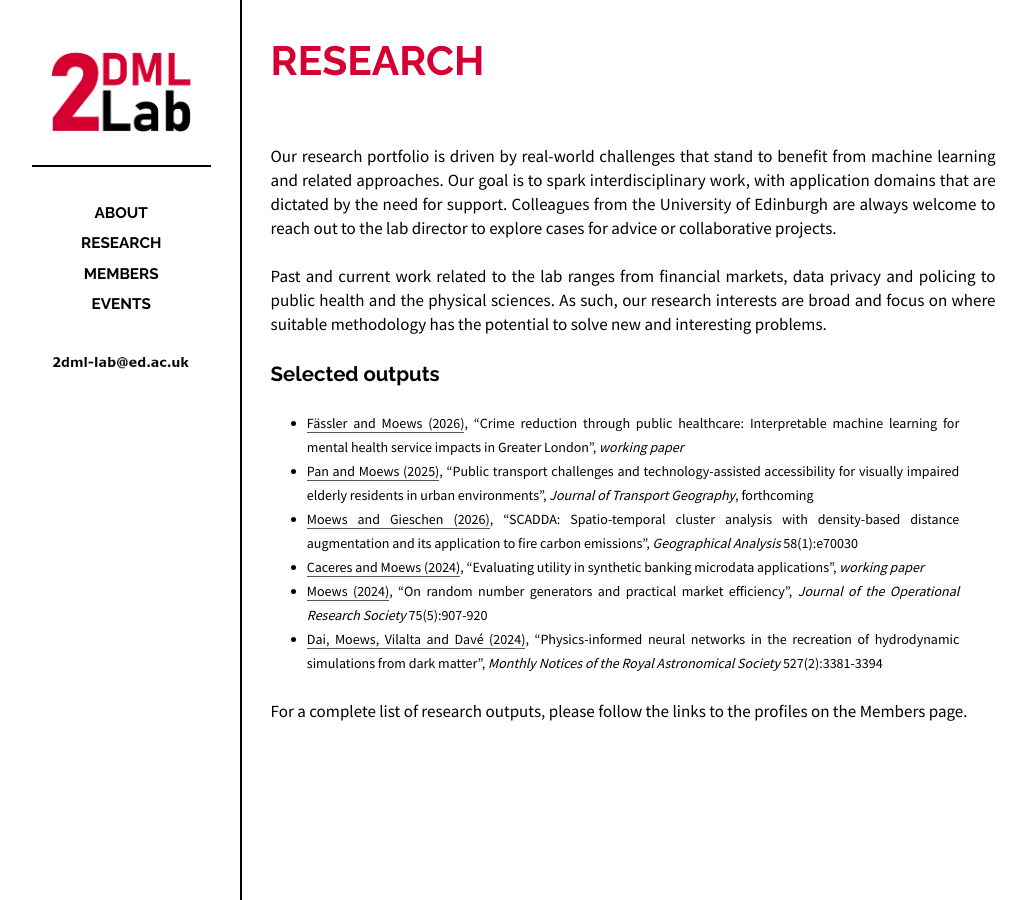
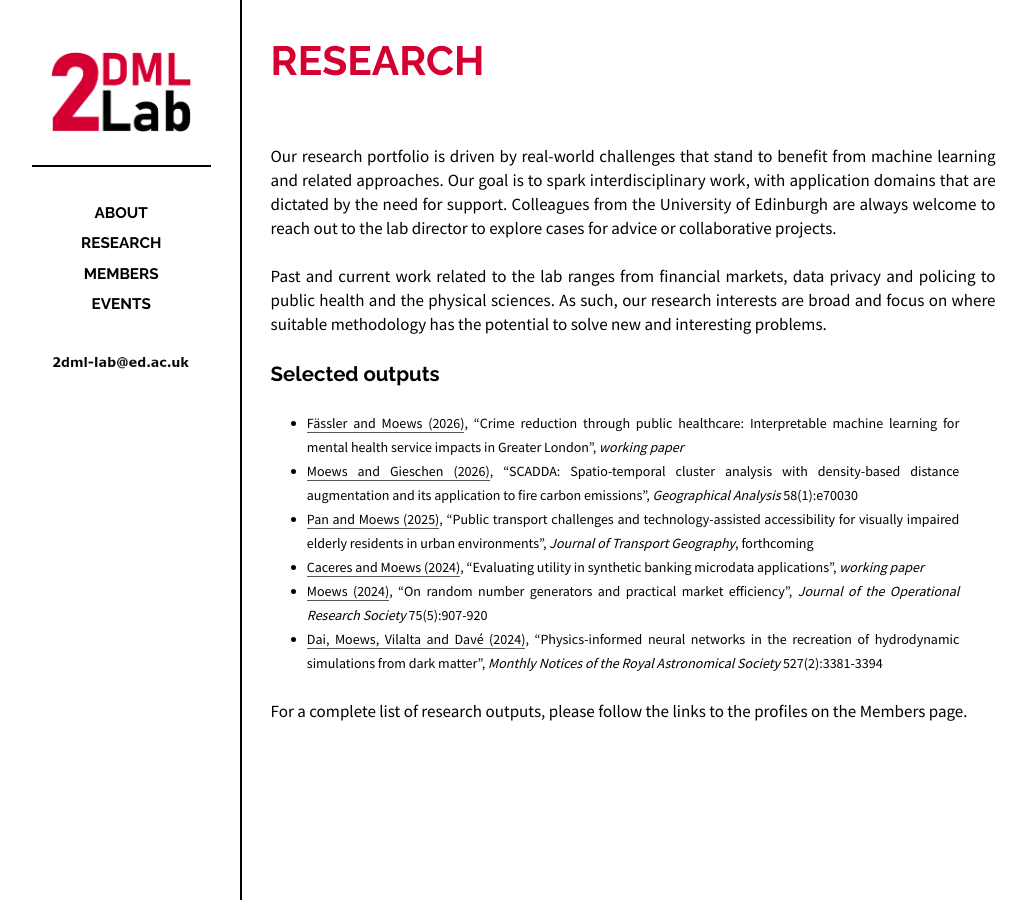
Before and after one commit to 2dml-lab/2dml-lab.github.io, a Jekyll site: the page built from _posts/2024-02-03-research.md, in a window 1280 px wide. Shown: the whole page, without its empty margins (118-1145 px from the left). Built offline with Jekyll 4.4.1, drawn with Linux system fonts in a browser that asks for light colours.

```diff
--- a/_posts/2024-02-03-research.md
+++ b/_posts/2024-02-03-research.md
@@ -15,8 +15,8 @@ Past and current work related to the lab ranges from financial markets, data pri
 ## Selected outputs
 
 - [Fässler and Moews (2026)](https://arxiv.org/abs/2606.26202), "Crime reduction through public healthcare: Interpretable machine learning for mental health service impacts in Greater London", _working paper_
+- [Moews and Gieschen (2026)](https://doi.org/10.1111/gean.70030), "SCADDA: Spatio-temporal cluster analysis with density-based distance augmentation and its application to fire carbon emissions", _Geographical Analysis_ 58(1):e70030
 - [Pan and Moews (2025)](https://arxiv.org/abs/2606.26202), "Public transport challenges and technology-assisted accessibility for visually impaired elderly residents in urban environments", _Journal of Transport Geography_, forthcoming
-- [Moews and Gieschen (2026)](https://doi.org/10.1111/gean.70030), "SCADDA: Spatio-temporal cluster analysis with density-based distance augmentation and its application to fire carbon emissions", _Geographical Analysis_ 58(1):e70030
 <!--- [Moews (2025)](https://arxiv.org/abs/2512.07467), "Permanent and transitory crime risk in variable-density hot spot analysis", _working paper_-->
 - [Caceres and Moews (2024)](https://arxiv.org/abs/2410.22519), "Evaluating utility in synthetic banking microdata applications", _working paper_
 <!--- [Ibikunle, Moews, Muravyev and Rzayev (2024)](https://arxiv.org/abs/2405.08101), "Data-driven measures of high-frequency trading", _working paper_-->
```
